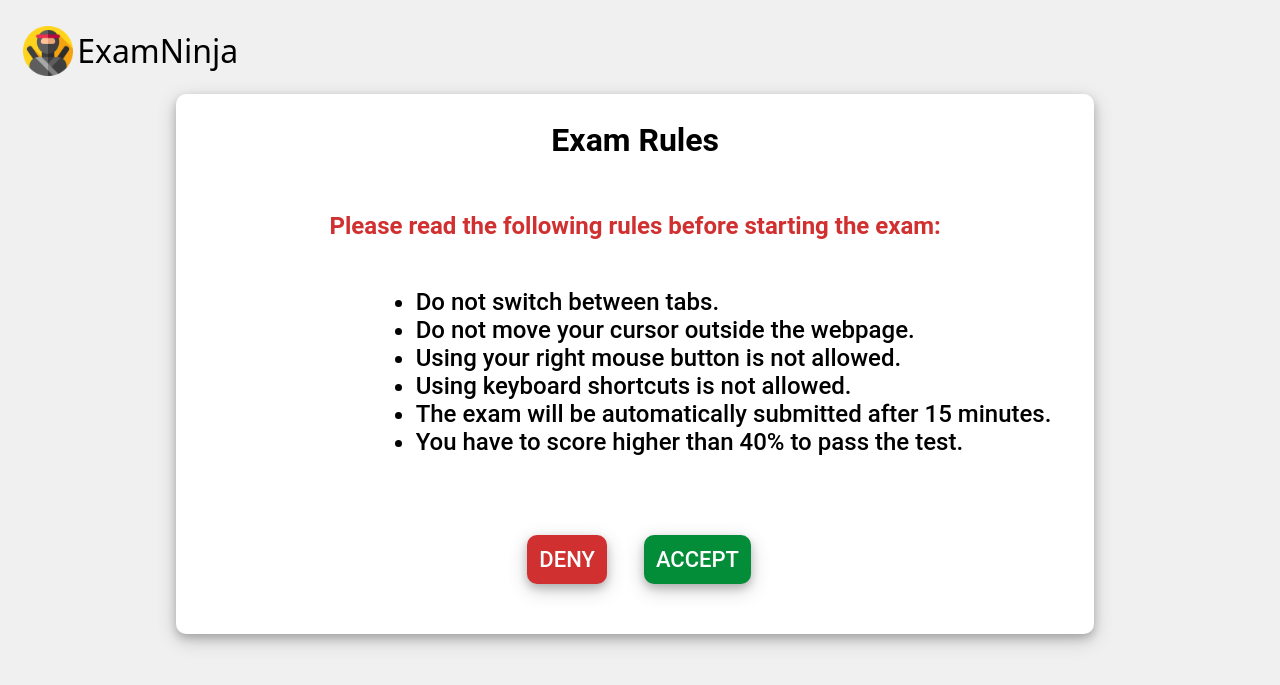
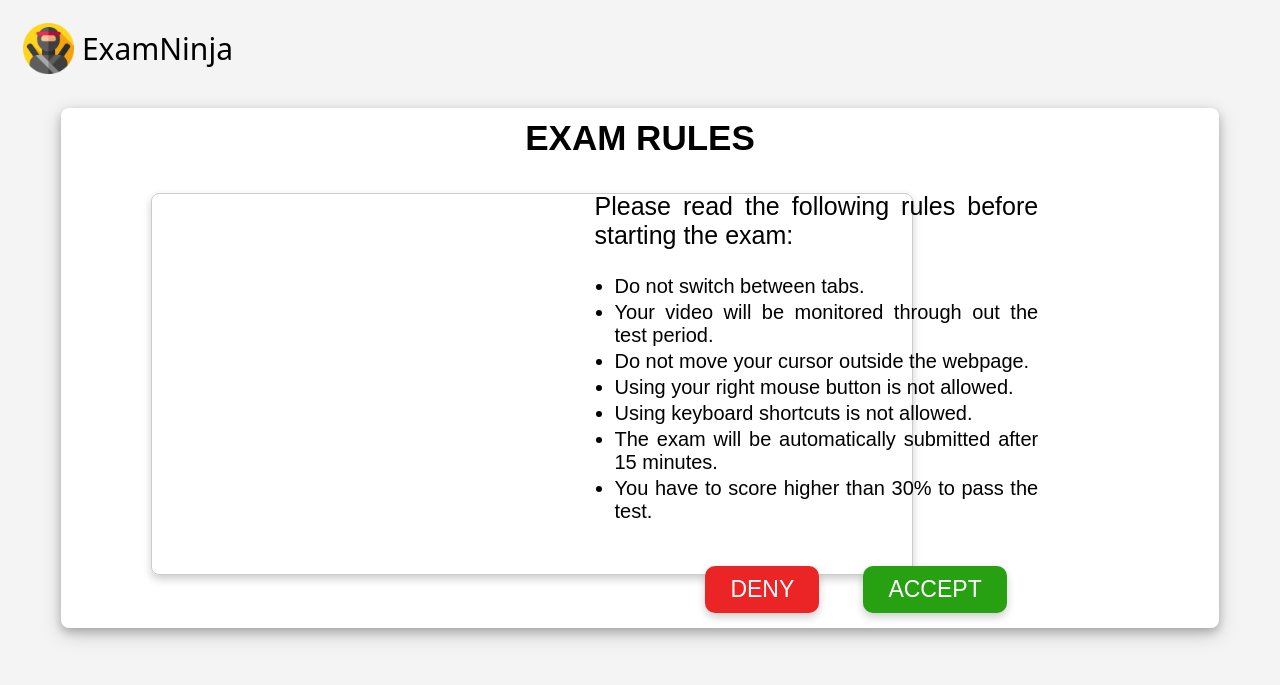
Before and after one commit to SatyamChaturvedi39/ExamNinja, a Flask app: page /rules in a window 1280 px wide. Shown: the top 685 px of the page. Run offline with Flask 3, Linux system fonts and the light colour scheme; the visitor is signed in with stand-in values (Sample User, id 1); parts of the project's set-up code (start-up, migrations or seed data) failed here and were passed over.

Commit message:
rules webcam

```diff
--- a/website/static/styles.css
+++ b/website/static/styles.css
@@ -438,122 +438,138 @@ color: rgb(255, 255, 255);
 
 /*rules page*/
 
-.bgcolor{
-  background-color: #f0f0f0;
-  width: 98vw;
+.rulesbody {
+  font-family: Arial, sans-serif;
+  background-color: #f4f4f4;
+  display: flex;
+  justify-content: center;
+  align-items: center;
+flex-direction: column;
 }
 
-.rulediv{background-color: white;
+.containerrules {
+  background-color: #fff;
+  padding: 10px;
+  margin-top: 1.5%;
+  border-radius: 8px;
+  box-shadow: 0 4px 8px 0 rgba(0, 0, 0, 0.2), 0 6px 20px 0 rgba(0, 0, 0, 0.19);
+  width: 90%;
+  height: 500px;
+}
+
+.headingrules {
+  font-size: 35px;
+  margin: 0;
+  text-align: center;
+}
+
+.headingrulestwo{
+  font-size: 25px;
+}
+
+.contentrules {
+  display: flex;
+  margin-top: 8%;
+  justify-content: space-between;
+  align-items: center;
+}
+
+#video-container {
   flex: 1;
-  width: 70%;
-  height: 500px;
-  padding: 20px;
-  margin: auto;
-  box-shadow: 0 4px 8px 0 rgba(0, 0, 0, 0.2), 0 6px 20px 0 rgba(0, 0, 0, 0.19);
-  border-radius: 10px;
-  font-family: "Roboto", sans-serif;
-  font-weight: 500;
-font-style: normal;
-display: flex;
-align-content: center;
-flex-direction: column;
-justify-content: center;
-text-align: center;
+  width: 18%;
+  margin-top: -12%;
+  margin-left: 7%;
 
 }
-.ll{
-  text-align: left;
-  font-size: 24px;
-  font-family: "Roboto", sans-serif;
-  font-weight: 500;
-font-style: normal;
+
+#video {
+  margin-top: 14%;
+height: 380px;
+border: 1px solid #ccc;
+border-radius: 8px;
+box-shadow: 0 4px 8px 0 rgba(0, 0, 0, 0.2), 0 6px 20px 0 rgba(255, 255, 255, 0.19);
 }
-.ulta{
-  padding-left: 25%;
-  font-family: "Roboto", sans-serif;
-  font-weight: 500;
-font-style: normal;
+
+.therules {
+  flex: 1;
+  text-align: justify;
+  margin-top: -10%;
+  margin-right: 15%;
+
 }
-.goodbutton {
-  padding: 13px;
+
+.therules .listrules {
+  padding-left: 20px;
+  font-size: 20px;
+}
+.listyea{
+  padding-bottom: 3px;
+}
+
+.buttondown{
+  margin-top: 9%;
+  display: flex;
+  margin-left: 25%;
+  column-gap: 30px;
+}
+
+.badbutton{
+  background-color: #eb2525;
+  position: fixed;
+  padding-left: 25px;
+  padding-right: 25px;
+  padding-top: 10px;
+  padding-bottom: 10px;
+  font-size: 23px;
+  border: #fff;
+  color: white;
+  box-shadow: 0 4px 8px 0 rgba(0, 0, 0, 0.2), 0 6px 20px 0 rgba(255, 255, 255, 0.19);
   border-radius: 10px;
-  margin-top: 10px;
-  margin-bottom: 40px;
-  border: none;
+}
+
+.goodbutton{
+  background-color: #27a012;
+  position: fixed;
+  padding-left: 25px;
+  margin-left: 10%;
+  padding-right: 25px;
+  padding-top: 10px;
+  padding-bottom: 10px;
+  font-size: 23px;
+  border: #fff;
   color: white;
-  cursor: pointer;
-  background-color: #048d39;
-  font-family: "Roboto", sans-serif;
-  font-weight: 500;
-  font-style: normal;
-  font-size: 22px;
-  padding: 12px;
-  box-shadow: 0 4px 8px 0 rgba(0, 0, 0, 0.2), 0 6px 20px 0 rgba(0, 0, 0, 0.19);
-  margin-right: 10%;
+  box-shadow: 0 4px 8px 0 rgba(0, 0, 0, 0.2), 0 6px 20px 0 rgba(255, 255, 255, 0.19);
+  border-radius: 10px;
+}
+.badbutton:active{
+background-color: #b31111;
+transform: translateY(4px);
+}
+
+.badbutton:hover{
+background-color: #b31111;
+color: white;
 }
 
 .goodbutton:active{
-  background-color: #055d27;
-  transform: translateY(4px);
+background-color: #146113;
+transform: translateY(4px);
 }
 
 .goodbutton:hover{
-background-color: #055d27;
+background-color: #146113;
 color: rgb(255, 255, 255);
 }
-.badbutton {
-  padding: 10px;
-  border-radius: 10px;
-  margin-top: 10px;
-  margin-bottom: 40px;
-  border: none;
-  color: white;
-  cursor: pointer;
-  background-color: #d13030;
-  font-family: "Roboto", sans-serif;
-  font-weight: 500;
-font-style: normal;
-font-size: 22px;
-padding: 12px;
-margin-left: 10%;
-  box-shadow: 0 4px 8px 0 rgba(0, 0, 0, 0.2), 0 6px 20px 0 rgba(0, 0, 0, 0.19);
+
+
+.headrule{
+display: flex;
+align-items: flex-start;
+width: 100%;
+display: inline-block;
+vertical-align: middle;
+font-size: 30px;
 }
-.rulesbro{
-  padding-bottom: 8px;
-  display: flex;
-align-content: center;
-flex-direction: column;
-  text-align: center;
-  justify-content: center;
-}
-
-.badbutton:active{
-  background-color: #921a1a;
-  transform: translateY(4px);
-}
-
-.badbutton:hover{
-background-color: #921a1a;
-color: rgb(255, 255, 255);
-}
-.buttondown {
-  display: flex;
-  margin: -4%;
-  column-gap: 45px;
-  justify-content: center;
-  align-items: baseline;
-  padding-top: 10%;
-  position: relative;
-  margin-bottom: 0.5%;
-
-}
-.bignice{
-  font-size: x-large;
-  font-weight: bolder;
-  color: #d13030;
- padding-bottom: 8px;
-}
-
 
 /*score page*/
 
--- a/website/templates/rules.html
+++ b/website/templates/rules.html
@@ -1,27 +1,33 @@
 <!DOCTYPE html>
-<html>
+<html lang="en">
 <head>
-
-    <title>ExamNinja - Rules</title>
     <meta charset="UTF-8">
     <meta name="viewport" content="width=device-width, initial-scale=1.0">
+    <title>Exam Rules</title>
     <link rel="stylesheet" href="../static/styles.css">
 </head>
-<body class="bgcolor">
-    <header>
+<body class="rulesbody">
+    <header class="headrule">
         <img class="logo" src="../static/images/ninja.png" alt="ExamNinjaLogo">
-        <h1 class="ExamNinja">ExamNinja</h1>
+        <h1 style="font-size: 30px;" class="ExamNinja">ExamNinja</h1>
     </header>
-    <div class="rulediv">
-    <h1 class="rulesbro">Exam Rules</h1>
-    <p class="bignice">Please read the following rules before starting the exam:</p>
-    <ul class="ulta">
-        <li class="ll">Do not switch between tabs.</li>
-        <li class="ll">Do not move your cursor outside the webpage.</li>
-        <li class="ll">Using your right mouse button is not allowed.</li>
-        <li class="ll">Using keyboard shortcuts is not allowed.</li>
-        <li class="ll">The exam will be automatically submitted after 15 minutes.</li>
-        <li class="ll">You have to score higher than 40% to pass the test.</li>
+<div class="containerrules">
+
+    <h1 class="headingrules">EXAM RULES</h1><br>
+    <div class="contentrules">
+        <div id="video-container">
+            <video id="video" autoplay></video>
+        </div>
+        <div class="therules">
+            <p class="headingrulestwo">Please read the following rules before starting the exam:</p>
+            <ul class="listrules">
+                <li class="listyea">Do not switch between tabs.</li>
+                <li class="listyea">Your video will be monitored through out the test period.</li>
+                <li class="listyea">Do not move your cursor outside the webpage.</li>
+                <li class="listyea">Using your right mouse button is not allowed.</li>
+                <li class="listyea">Using keyboard shortcuts is not allowed.</li>
+                <li class="listyea">The exam will be automatically submitted after 15 minutes.</li>
+                <li class="listyea">You have to score higher than 30% to pass the test.</li>
             </ul>
             <div class="buttondown">
                 <form method="POST" action="{{ url_for('views.deny') }}">
@@ -32,12 +38,27 @@
                 </form>
             </div>
         </div>
+    </div>
+
+
+</div>
+
 <script>
-        // Manipulate history to detect back button
-        history.pushState(null, null, location.href);
-        window.addEventListener('popstate', function(event) {
-            window.location.href = "{{ url_for('auth.logout') }}";
-        });
+    // Access the webcam and microphone
+    async function startVideo() {
+        try {
+            const stream = await navigator.mediaDevices.getUserMedia({ video: true, audio: false });
+            const videoElement = document.getElementById('video');
+            videoElement.srcObject = stream;
+        } catch (error) {
+            console.error('Error accessing the webcam:', error);
+        }
+    }
+
+    window.onload = function() {
+        startVideo();
+    };
 </script>
+
 </body>
 </html>
```
Lines whose indentation alone changed are shown as unchanged.
